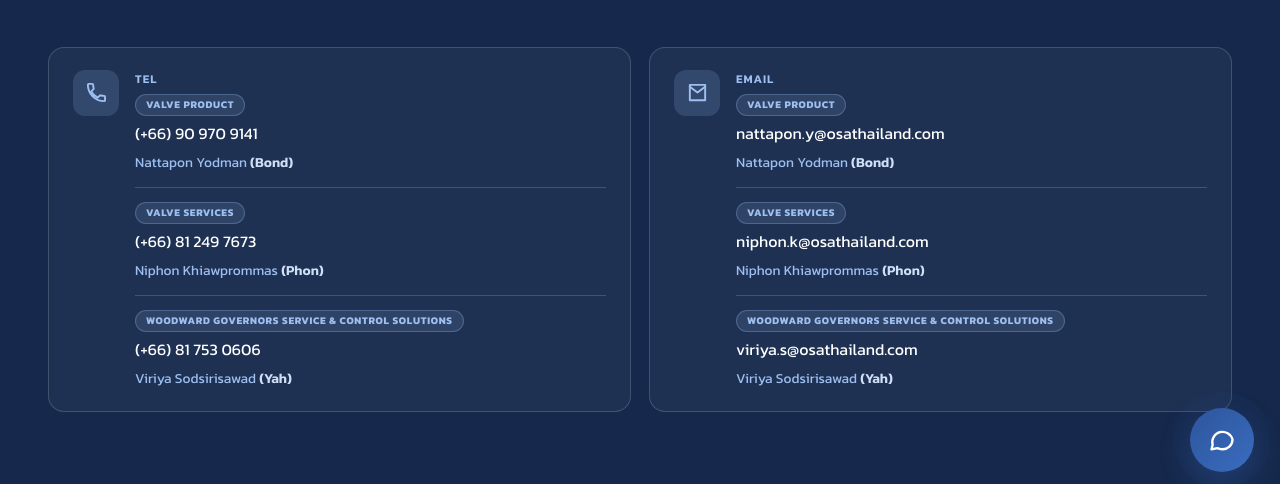
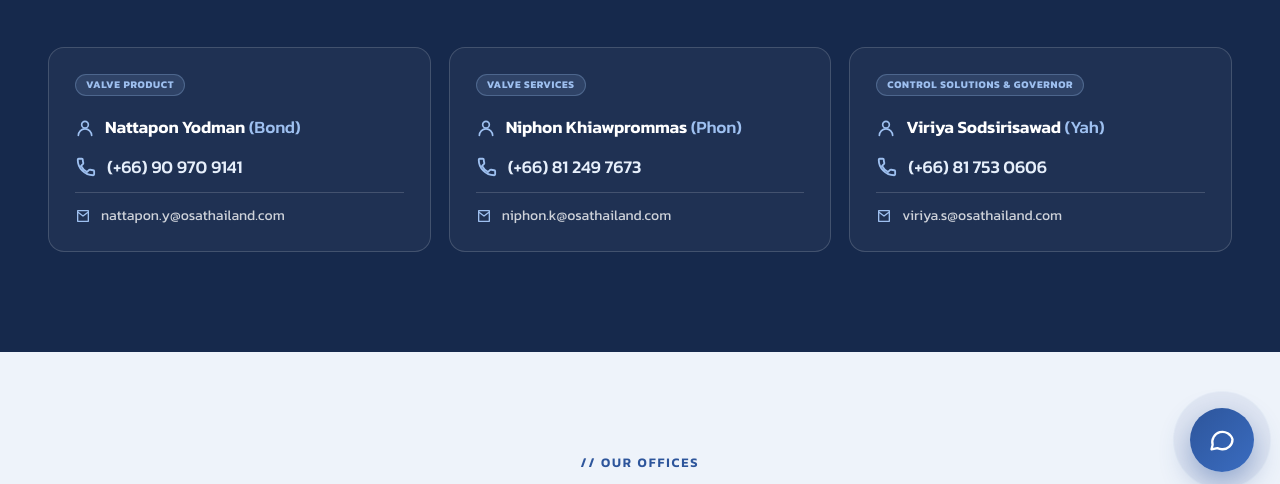
Before and after one commit to brbnskr/osathailand, a plain HTML site: page osa-contact.html in a window 1280 px wide. Shown: the part 302-786 px from the top of the page. Drawn offline with Linux system fonts and the light colour scheme.

Commit message:
Add files via upload

```diff
--- a/osa-contact.html
+++ b/osa-contact.html
@@ -507,6 +507,22 @@
   /* full-width contact info (no map) */
   .contact-info-full{display:grid;grid-template-columns:1fr 1fr;gap:18px;margin-top:50px}
   @media(max-width:680px){.contact-info-full{grid-template-columns:1fr}}
+  /* 3 department cards */
+  .contact-3{grid-template-columns:repeat(3,1fr)}
+  .ci-card{flex-direction:column;align-items:flex-start;gap:14px;padding:26px 26px 24px}
+  .ci-card .email-dept{margin-bottom:4px}
+  .ci-card .ci-phone{display:flex;align-items:center;gap:10px;font-size:1.12rem;font-weight:500;color:#e6efFb;letter-spacing:-.01em;line-height:1.2;transition:color .2s}
+  .ci-card .ci-phone:hover{color:#9ec0f0}
+  .ci-card .ci-phone svg{width:22px;height:22px;color:#9ec0f0;flex:none}
+  .ci-card .ci-person{display:flex;align-items:center;gap:10px}
+  .ci-card .ci-person svg{width:20px;height:20px;color:#9ec0f0;flex:none}
+  .ci-card .ct-name{font-size:1.08rem;color:#fff;font-weight:600;letter-spacing:-.01em}
+  .ci-card .ct-name b{color:#9ec0f0;font-weight:500}
+  .ci-card .ci-mail{display:flex;align-items:center;gap:10px;font-size:.88rem;color:rgba(255,255,255,.78);word-break:break-all;transition:color .2s;margin-top:auto;padding-top:12px;border-top:1px solid var(--white-line);width:100%}
+  .ci-card .ci-mail:hover{color:#9ec0f0}
+  .ci-card .ci-mail svg{width:16px;height:16px;color:#9ec0f0;flex:none}
+  @media(max-width:980px){.contact-3{grid-template-columns:1fr 1fr}}
+  @media(max-width:680px){.contact-3{grid-template-columns:1fr}}
 
 
   /* ===== Language switcher ===== */
@@ -695,56 +711,28 @@
     <div class="sec-head reveal" style="margin-bottom:0">
       <div>
         <div class="eyebrow">// Contact Us</div>
-        <h2 class="sec-title">ช่องทางติดต่อ</h2>
-        <p class="sec-sub">ทีมงานของเราพร้อมให้คำปรึกษาและสนับสนุนงานของคุณ ติดต่อเราได้ที่สำนักงานในจังหวัดระยอง หรือผ่านช่องทางด้านล่าง</p>
+        <h2 class="sec-title">Contact Channels</h2>
+        <p class="sec-sub">Our team is ready to consult and support your work. Reach us at our Rayong office or through the channels below.</p>
       </div>
     </div>
-    <div class="contact-info contact-info-full">
-        <div class="ci-item reveal">
-          <div class="ci-ico"><svg viewBox="0 0 24 24" fill="none" stroke="currentColor" stroke-width="2"><path d="M6.6 10.8a15 15 0 0 0 6.6 6.6l2.2-2.2a1 1 0 0 1 1-.24 11 11 0 0 0 3.5.56 1 1 0 0 1 1 1V20a1 1 0 0 1-1 1A17 17 0 0 1 3 4a1 1 0 0 1 1-1h3.5a1 1 0 0 1 1 1 11 11 0 0 0 .56 3.5 1 1 0 0 1-.24 1z" stroke-linejoin="round"/></svg></div>
-          <div class="ci-text">
-            <div class="lbl">Tel</div>
-            <div class="email-list">
-              <div class="email-row">
-                <span class="email-dept">Valve Product</span>
-                <a class="val email-addr" href="tel:+66909709141">(+66) 90 970 9141</a>
-                <span class="ct-name">Nattapon Yodman <b>(Bond)</b></span>
-              </div>
-              <div class="email-row">
-                <span class="email-dept">Valve Services</span>
-                <a class="val email-addr" href="tel:+66812497673">(+66) 81 249 7673</a>
-                <span class="ct-name">Niphon Khiawprommas <b>(Phon)</b></span>
-              </div>
-              <div class="email-row">
-                <span class="email-dept">Woodward Governors Service &amp; Control Solutions</span>
-                <a class="val email-addr" href="tel:+66817530606">(+66) 81 753 0606</a>
-                <span class="ct-name">Viriya Sodsirisawad <b>(Yah)</b></span>
-              </div>
-            </div>
-          </div>
+    <div class="contact-info contact-info-full contact-3">
+        <div class="ci-item ci-card reveal">
+          <span class="email-dept">Valve Product</span>
+          <div class="ci-person"><svg viewBox="0 0 24 24" fill="none" stroke="currentColor" stroke-width="2"><circle cx="12" cy="8" r="4"/><path d="M4 21a8 8 0 0 1 16 0" stroke-linecap="round"/></svg><span class="ct-name">Nattapon Yodman <b>(Bond)</b></span></div>
+          <a class="ci-phone" href="tel:+66909709141"><svg viewBox="0 0 24 24" fill="none" stroke="currentColor" stroke-width="2"><path d="M6.6 10.8a15 15 0 0 0 6.6 6.6l2.2-2.2a1 1 0 0 1 1-.24 11 11 0 0 0 3.5.56 1 1 0 0 1 1 1V20a1 1 0 0 1-1 1A17 17 0 0 1 3 4a1 1 0 0 1 1-1h3.5a1 1 0 0 1 1 1 11 11 0 0 0 .56 3.5 1 1 0 0 1-.24 1z" stroke-linecap="round" stroke-linejoin="round"/></svg><span>(+66) 90 970 9141</span></a>
+          <a class="ci-mail" href="mailto:nattapon.y@osathailand.com"><svg viewBox="0 0 24 24" fill="none" stroke="currentColor" stroke-width="2"><path d="M4 4h16v16H4z" stroke-linejoin="round"/><path d="M4 6l8 6 8-6" stroke-linecap="round" stroke-linejoin="round"/></svg><span>nattapon.y@osathailand.com</span></a>
         </div>
-        <div class="ci-item reveal">
-          <div class="ci-ico"><svg viewBox="0 0 24 24" fill="none" stroke="currentColor" stroke-width="2"><path d="M4 4h16v16H4z" stroke-linejoin="round"/><path d="M4 6l8 6 8-6" stroke-linecap="round" stroke-linejoin="round"/></svg></div>
-          <div class="ci-text">
-            <div class="lbl">อีเมล</div>
-            <div class="email-list">
-              <div class="email-row">
-                <span class="email-dept">Valve Product</span>
-                <a class="val email-addr" href="mailto:nattapon.y@osathailand.com">nattapon.y@osathailand.com</a>
-                <span class="ct-name">Nattapon Yodman <b>(Bond)</b></span>
-              </div>
-              <div class="email-row">
-                <span class="email-dept">Valve Services</span>
-                <a class="val email-addr" href="mailto:niphon.k@osathailand.com">niphon.k@osathailand.com</a>
-                <span class="ct-name">Niphon Khiawprommas <b>(Phon)</b></span>
-              </div>
-              <div class="email-row">
-                <span class="email-dept">Woodward Governors Service &amp; Control Solutions</span>
-                <a class="val email-addr" href="mailto:viriya.s@osathailand.com">viriya.s@osathailand.com</a>
-                <span class="ct-name">Viriya Sodsirisawad <b>(Yah)</b></span>
-              </div>
-            </div>
-          </div>
+        <div class="ci-item ci-card reveal">
+          <span class="email-dept">Valve Services</span>
+          <div class="ci-person"><svg viewBox="0 0 24 24" fill="none" stroke="currentColor" stroke-width="2"><circle cx="12" cy="8" r="4"/><path d="M4 21a8 8 0 0 1 16 0" stroke-linecap="round"/></svg><span class="ct-name">Niphon Khiawprommas <b>(Phon)</b></span></div>
+          <a class="ci-phone" href="tel:+66812497673"><svg viewBox="0 0 24 24" fill="none" stroke="currentColor" stroke-width="2"><path d="M6.6 10.8a15 15 0 0 0 6.6 6.6l2.2-2.2a1 1 0 0 1 1-.24 11 11 0 0 0 3.5.56 1 1 0 0 1 1 1V20a1 1 0 0 1-1 1A17 17 0 0 1 3 4a1 1 0 0 1 1-1h3.5a1 1 0 0 1 1 1 11 11 0 0 0 .56 3.5 1 1 0 0 1-.24 1z" stroke-linecap="round" stroke-linejoin="round"/></svg><span>(+66) 81 249 7673</span></a>
+          <a class="ci-mail" href="mailto:niphon.k@osathailand.com"><svg viewBox="0 0 24 24" fill="none" stroke="currentColor" stroke-width="2"><path d="M4 4h16v16H4z" stroke-linejoin="round"/><path d="M4 6l8 6 8-6" stroke-linecap="round" stroke-linejoin="round"/></svg><span>niphon.k@osathailand.com</span></a>
+        </div>
+        <div class="ci-item ci-card reveal">
+          <span class="email-dept">Control Solutions &amp; Governor</span>
+          <div class="ci-person"><svg viewBox="0 0 24 24" fill="none" stroke="currentColor" stroke-width="2"><circle cx="12" cy="8" r="4"/><path d="M4 21a8 8 0 0 1 16 0" stroke-linecap="round"/></svg><span class="ct-name">Viriya Sodsirisawad <b>(Yah)</b></span></div>
+          <a class="ci-phone" href="tel:+66817530606"><svg viewBox="0 0 24 24" fill="none" stroke="currentColor" stroke-width="2"><path d="M6.6 10.8a15 15 0 0 0 6.6 6.6l2.2-2.2a1 1 0 0 1 1-.24 11 11 0 0 0 3.5.56 1 1 0 0 1 1 1V20a1 1 0 0 1-1 1A17 17 0 0 1 3 4a1 1 0 0 1 1-1h3.5a1 1 0 0 1 1 1 11 11 0 0 0 .56 3.5 1 1 0 0 1-.24 1z" stroke-linecap="round" stroke-linejoin="round"/></svg><span>(+66) 81 753 0606</span></a>
+          <a class="ci-mail" href="mailto:viriya.s@osathailand.com"><svg viewBox="0 0 24 24" fill="none" stroke="currentColor" stroke-width="2"><path d="M4 4h16v16H4z" stroke-linejoin="round"/><path d="M4 6l8 6 8-6" stroke-linecap="round" stroke-linejoin="round"/></svg><span>viriya.s@osathailand.com</span></a>
         </div>
     </div>
   </div>
```
